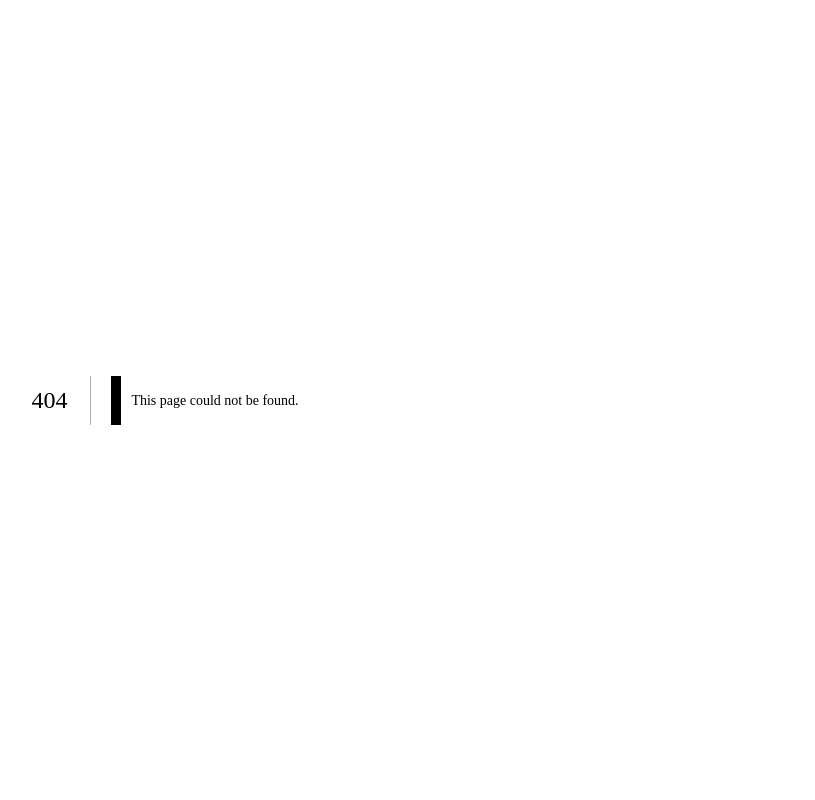
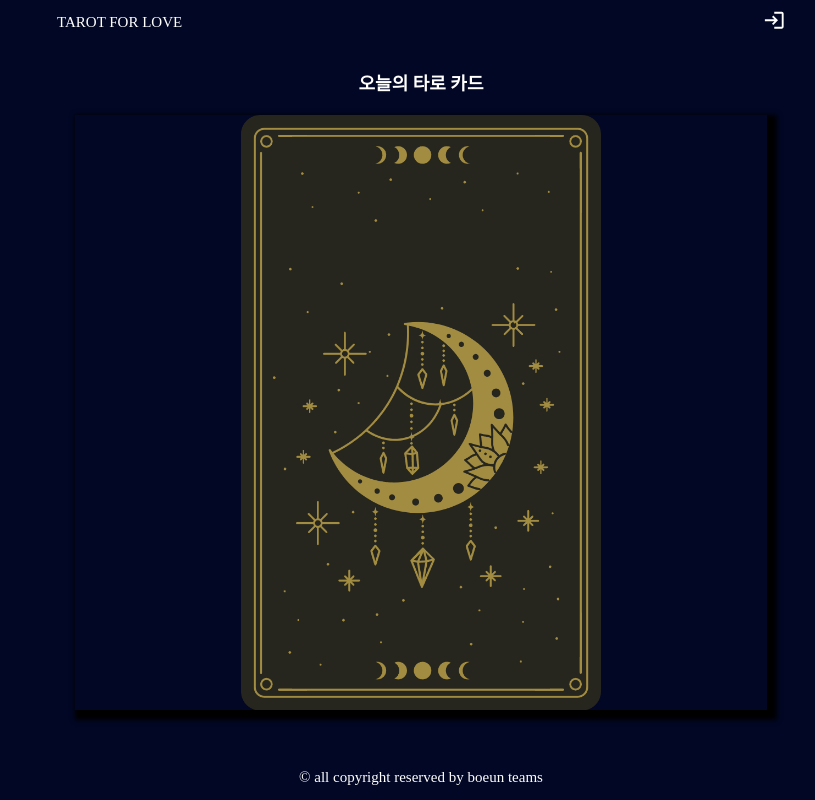
Before and after one commit to eeuneeun/tarotForLove, a Next.js app: page /tarotForLove/tarot in a window 1280 px wide. Before the commit this address had no page. Shown: the whole page, without its empty margins (219-1034 px from the left). Built offline with nearby package versions, Linux system fonts and the light colour scheme.

Commit message:
배포 설정 추가

```diff
--- a/next.config.js
+++ b/next.config.js
@@ -1,4 +1,6 @@
 /** @type {import('next').NextConfig} */
-const nextConfig = {}
+const nextConfig = {
+  basePath: "/tarotForLove",
+};
 
-module.exports = nextConfig
+module.exports = nextConfig;
--- a/package.json
+++ b/package.json
@@ -4,7 +4,9 @@
   "private": true,
   "scripts": {
     "dev": "next dev",
-    "build": "next build",
+    "build": "next build && next export",
+    "predeploy": "npm run build",
+    "deploy": "touch out/.nojekyll && gh-pages -d out --dotfiles",
     "start": "next start",
     "lint": "next lint"
   },
@@ -26,6 +28,7 @@
     "autoprefixer": "^10.4.16",
     "eslint": "^8",
     "eslint-config-next": "14.0.3",
+    "gh-pages": "^6.1.0",
     "postcss": "^8.4.31",
     "tailwindcss": "^3.3.5",
     "typescript": "^5"
--- a/src/app/tarot/page.tsx
+++ b/src/app/tarot/page.tsx
@@ -48,6 +48,7 @@ const resolver: Resolver<FormValues> = async (values) => {
 };
 
 export default function Tarot() {
+  const imgNum = Math.floor(Math.random() * (3 - 1) + 1);
   return (
     <>
       <AppHeader />
@@ -56,7 +57,7 @@ export default function Tarot() {
           <h2>오늘의 타로 카드</h2>
           <div className="img-wrap">
             <Image
-              src={"/images/tarot_back/back_01.png"}
+              src={`/images/tarot_back/back_0${imgNum}.png`}
               fill={true}
               className="img-contain"
               alt="타로 덱"
```
Also changed, not shown: 1 other file (tests, documents, lock files or other folders).
